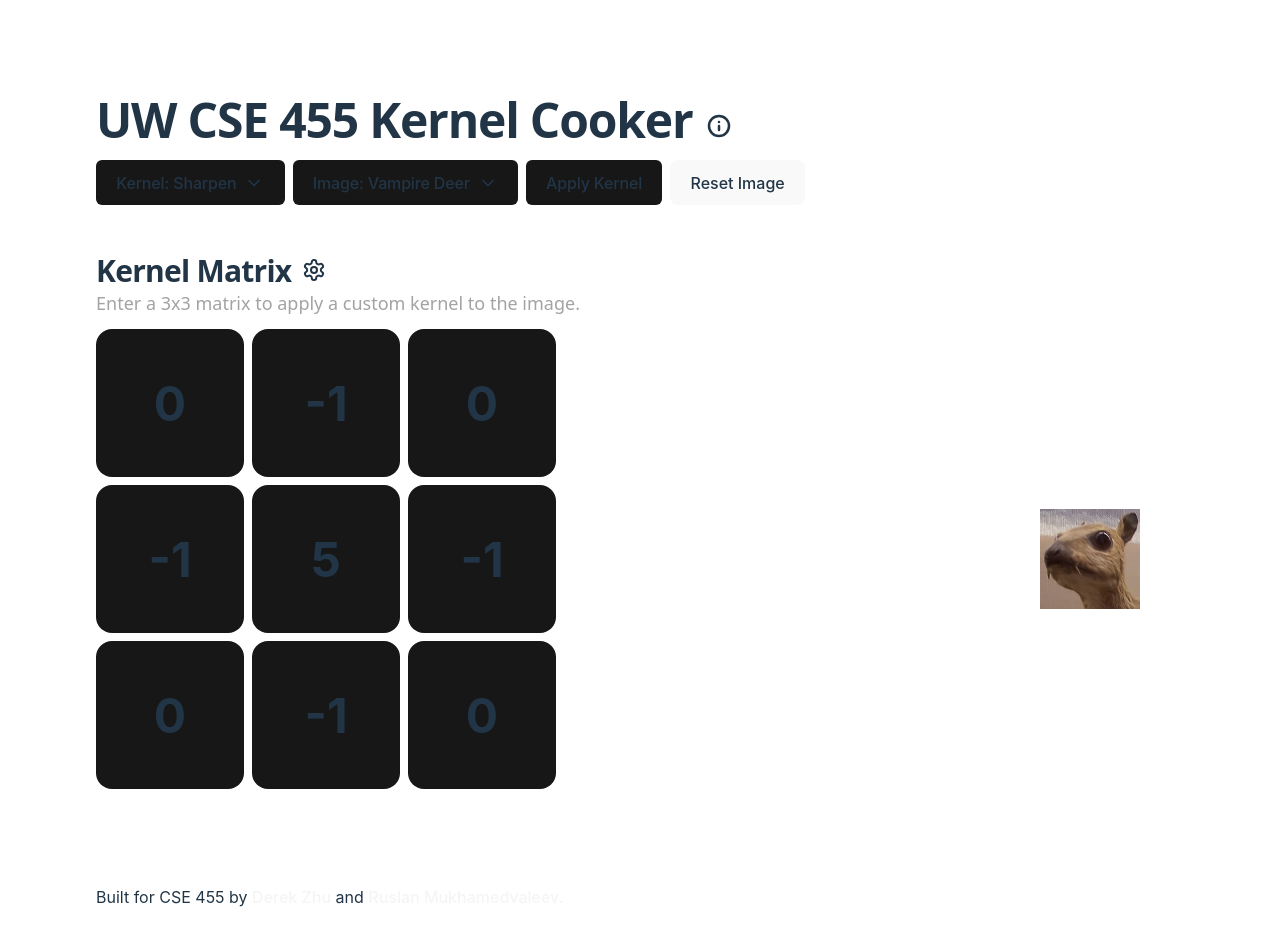
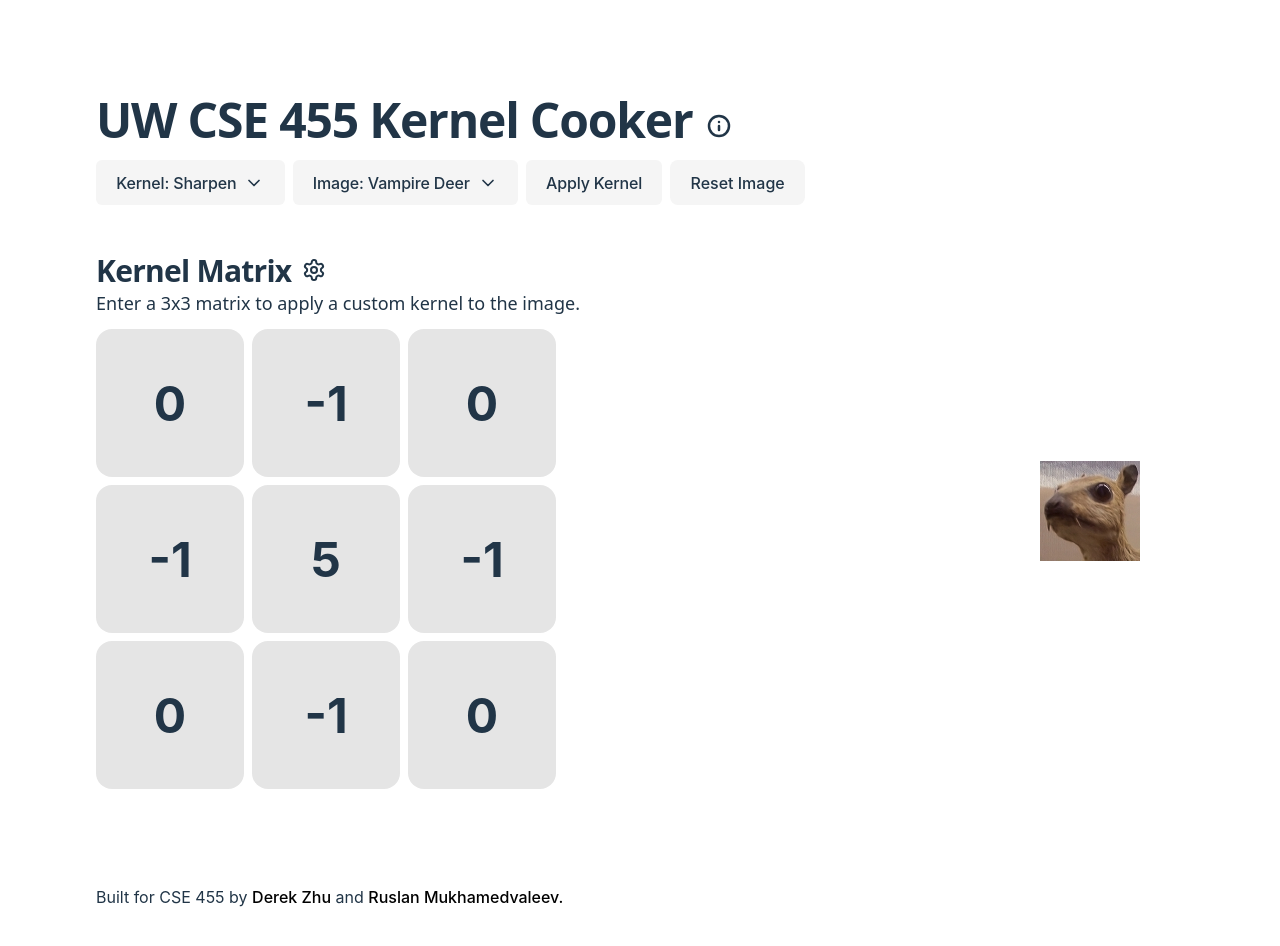
Before and after one commit to DerekZZhu/KernelCooker, a React (Vite) app: page / in a window 1280 px wide. Shown: the top 946 px of the page. Built offline with nearby package versions, Linux system fonts and the light colour scheme.

Commit message:
Light mode fixes + Fraction fix for premade blurs

```diff
--- a/src/App.jsx
+++ b/src/App.jsx
@@ -224,8 +224,12 @@ function App() {
   }
 
   const applyFraction = (matrix, fraction) => {
-    const newMatrix = matrix.map(row => row.map(cell => cell * fraction[0] / fraction[1]))
+    const newMatrix = matrix.map(row => row.map(cell => cell * (fraction[0] / fraction[1])))
       return newMatrix;
+    }
+
+    const applySpecFraction = (matrix, fraction) => {
+      return matrix.map((value) => value * fraction[0] / fraction[1]);
     }
 
 
@@ -302,19 +306,19 @@ function App() {
         <div className="flex gap-2 flex-wrap">
           <Menu as="div" className="relative inline-block text-right w-full md:w-auto">
             <div>
-              <Menu.Button className="inline-flex justify-center tracking-[-0.01em] w-full rounded-md border bg-neutral-900 ">
+              <Menu.Button className="inline-flex justify-center tracking-[-0.01em] w-full rounded-md border dark:bg-neutral-900 bg-neutral-100 ">
                 Kernel: {stringFilter} <ChevronDown className='ml-2 mt-0.5' size={20} />
               </Menu.Button>
 
             </div>
-            <Menu.Items className="absolute left-0 right-0 z-10 mt-2 w-56 bg-neutral-900 divide-y divide-neutral-500 rounded-md shadow-lgring-opacity-5">
+            <Menu.Items className="absolute left-0 right-0 z-10 mt-2 w-56 dark:bg-neutral-900 bg-neutral-100 divide-y divide-neutral-500 rounded-md shadow-lgring-opacity-5">
               <div className="px-1 py-1 ">
                 {preCooked.map((kernel_info, i) => {
                     return(
                       <Menu.Item key={i}>
-                        <button className='w-full text-left tracking-[-0.01em]'
+                        <button className='w-full text-left tracking-[-0.01em] dark:bg-neutral-900 bg-neutral-100'
                                 onClick={() => {
-                                  setCFilter(kernel_info.kernel),
+                                  setCFilter(matrix(applySpecFraction(kernel_info.kernel, kernel_info.fraction))),
                                   setStringFilter(kernel_info.name),
                                   presetGrid(kernel_info.kernel),
                                   setFraction(kernel_info.fraction)}}
@@ -329,17 +333,17 @@ function App() {
 
           <Menu as="div" className="relative inline-block text-right  w-full md:w-auto">
             <div>
-              <Menu.Button className="inline-flex justify-center w-full rounded-md border bg-neutral-900 tracking-[-0.01em]">
+              <Menu.Button className="inline-flex justify-center w-full rounded-md border dark:bg-neutral-900 bg-neutral-100 tracking-[-0.01em]">
                 Image: {stringImage} <ChevronDown className='ml-2 mt-0.5' size={20} />
               </Menu.Button>
 
             </div>
-            <Menu.Items className="absolute left-0 right-0 z-10 mt-2 w-56 bg-neutral-900 divide-y divide-neutral-500 rounded-md shadow-lgring-opacity-5">
+            <Menu.Items className="absolute left-0 right-0 z-10 mt-2 w-56 dark:bg-neutral-900 bg-neutral-100 divide-y divide-neutral-500 rounded-md shadow-lgring-opacity-5">
               <div className="px-1 py-1 ">
                 {images.map((img_, i) => {
                   return(
                     <Menu.Item key={i}>
-                      <button className='w-full text-left tracking-[-0.01em]' onClick={() => {changeImage(img_.img_), setStringImage(img_.name)}}>{img_.name}</button>
+                      <button className='w-full text-left tracking-[-0.01em] dark:bg-neutral-900 bg-neutral-100' onClick={() => {changeImage(img_.img_), setStringImage(img_.name)}}>{img_.name}</button>
                     </Menu.Item>
                   )
                 })}
@@ -347,12 +351,12 @@ function App() {
               </div>
             </Menu.Items>
           </Menu>
-          <button onClick={modImage} className=' bg-neutral-900 rounded-md tracking-[-0.01em]  w-full md:w-auto'>Apply Kernel</button>
-          <button onClick={() => {drawImage(img)}} className=' w-full md:w-auto'>Reset Image</button>
+          <button onClick={modImage} className=' dark:bg-neutral-900 bg-neutral-100 rounded-md tracking-[-0.01em]  w-full md:w-auto'>Apply Kernel</button>
+          <button onClick={() => {drawImage(img)}} className='dark:bg-neutral-900 bg-neutral-100 w-full md:w-auto'>Reset Image</button>
 
         </div>
         <div className='flex flex-col'>
-          <h2 className='font-semibold font-sans text-3xl mt-12 tracking-tight'>Kernel Matrix <span className='inline-block'><button type="button" onClick={openModal} className=' bg-transparent ml-0.5 -mb-1 p-0'><Settings className='mt-1' /></button></span>{ fraction[0] === fraction[1] ? <span></span> : <span className='text-lg ml-2 font-semibold text-neutral-300'>Fraction: {fraction[0]} / {fraction[1]}</span>}</h2>
+          <h2 className='font-semibold font-sans text-3xl mt-12 tracking-tight'>Kernel Matrix <span className='inline-block'><button type="button" onClick={openModal} className=' bg-transparent ml-0.5 -mb-1 p-0'><Settings className='mt-1' /></button></span>{ fraction[0] === fraction[1] ? <span></span> : <span className='text-lg ml-2 font-semibold dark:text-neutral-300'>Fraction: {fraction[0]} / {fraction[1]}</span>}</h2>
           <Transition appear show={isOpen} as={Fragment}>
           <Dialog as="div" className="relative z-10" onClose={closeModal}>
               <Transition.Child
@@ -466,7 +470,7 @@ function App() {
 
 
 
-          <p className='font-sans text-lg text-neutral-400'>Enter a 3x3 matrix to apply a custom kernel to the image.</p>
+          <p className='font-sans text-lg darK:text-neutral-400'>Enter a 3x3 matrix to apply a custom kernel to the image.</p>
 
           <div className='grid grid-cols-3 grid-rows-3 w-full lg:w-[460px] gap-2 mt-3'>
             {grid.map((row, rowIndex) => (
@@ -478,7 +482,7 @@ function App() {
                   onFocus={handleInputFocus}
                   onClick={() => {setStringFilter('Custom'), setCFilter(matrix(applyFraction(grid, fraction)))}}
                   onChange={(e) => handleInputChange(rowIndex, colIndex, e.target.value)}
-                  className='aspect-square h-full w-full text-center font-bold text-5xl rounded-2xl bg-neutral-900'
+                  className='aspect-square h-full w-full text-center font-bold text-5xl rounded-2xl dark:bg-neutral-900 bg-neutral-200'
                 />
               ))
             ))}
@@ -486,13 +490,13 @@ function App() {
         </div>
 
         <div className="mt-24">
-          <h2>Built for CSE 455 by <a className=' text-neutral-100 hover:text-white transition' href='https://www.linkedin.com/in/derek-zhu-873477215/'>Derek Zhu</a> and <a className='text-neutral-100 hover:text-white transition' href='https://www.ruslan.in'>Ruslan Mukhamedvaleev.</a></h2>
+          <h2>Built for CSE 455 by <a className='text-black hover:text-neutral-700 dark:text-neutral-100 dark:hover:text-white transition' href='https://www.linkedin.com/in/derek-zhu-873477215/'>Derek Zhu</a> and <a className='text-black hover:text-neutral-700 dark:text-neutral-100 dark:hover:text-white transition' href='https://www.ruslan.in'>Ruslan Mukhamedvaleev.</a></h2>
         </div>
 
       </div>
       <div className='justify-center items-center max-h-[980px] h-full w-fit m-auto '>
 
-        <canvas className='m-auto w-[80vw] pt-28 md:w-fit' ref={canvasRef}/>
+        <canvas className='m-auto w-[80vw] pt-28 pb-24 ml:pb-0 md:w-fit' ref={canvasRef}/>
       </div>
 
     </main>
```
